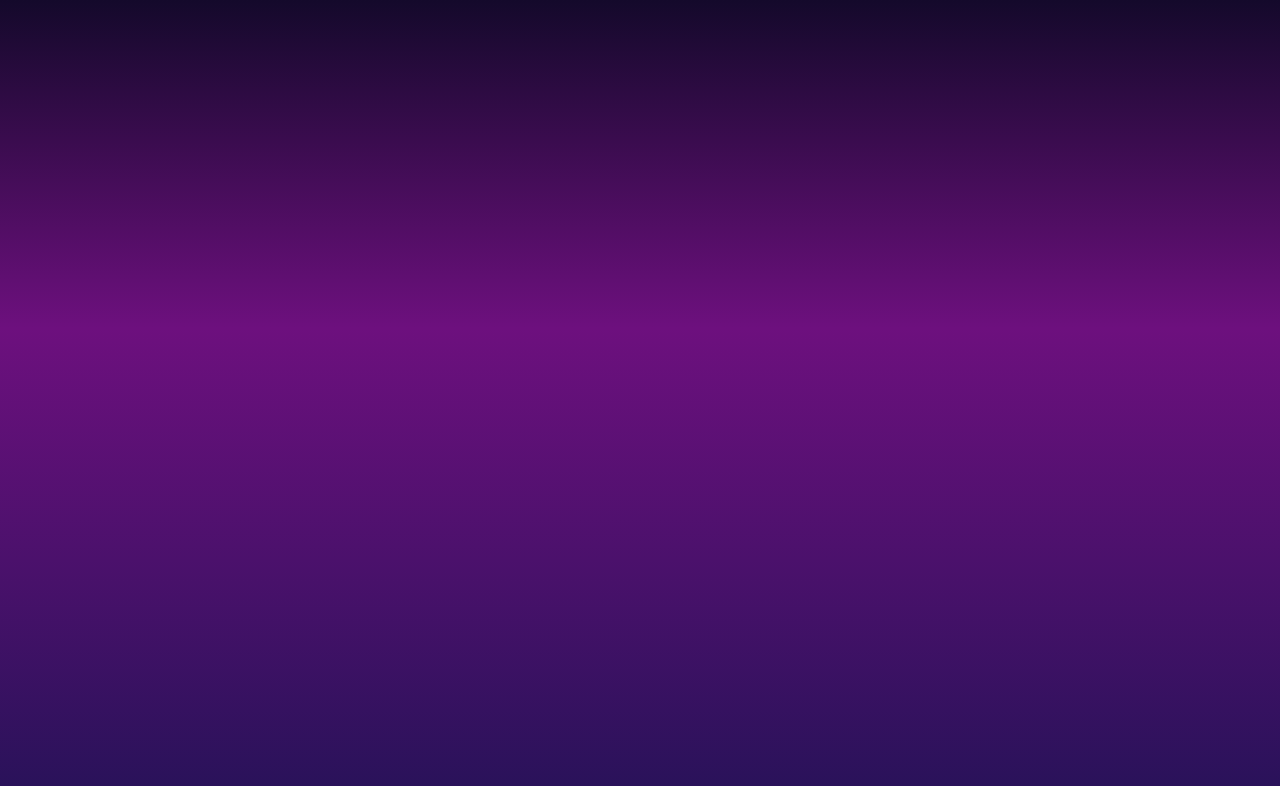
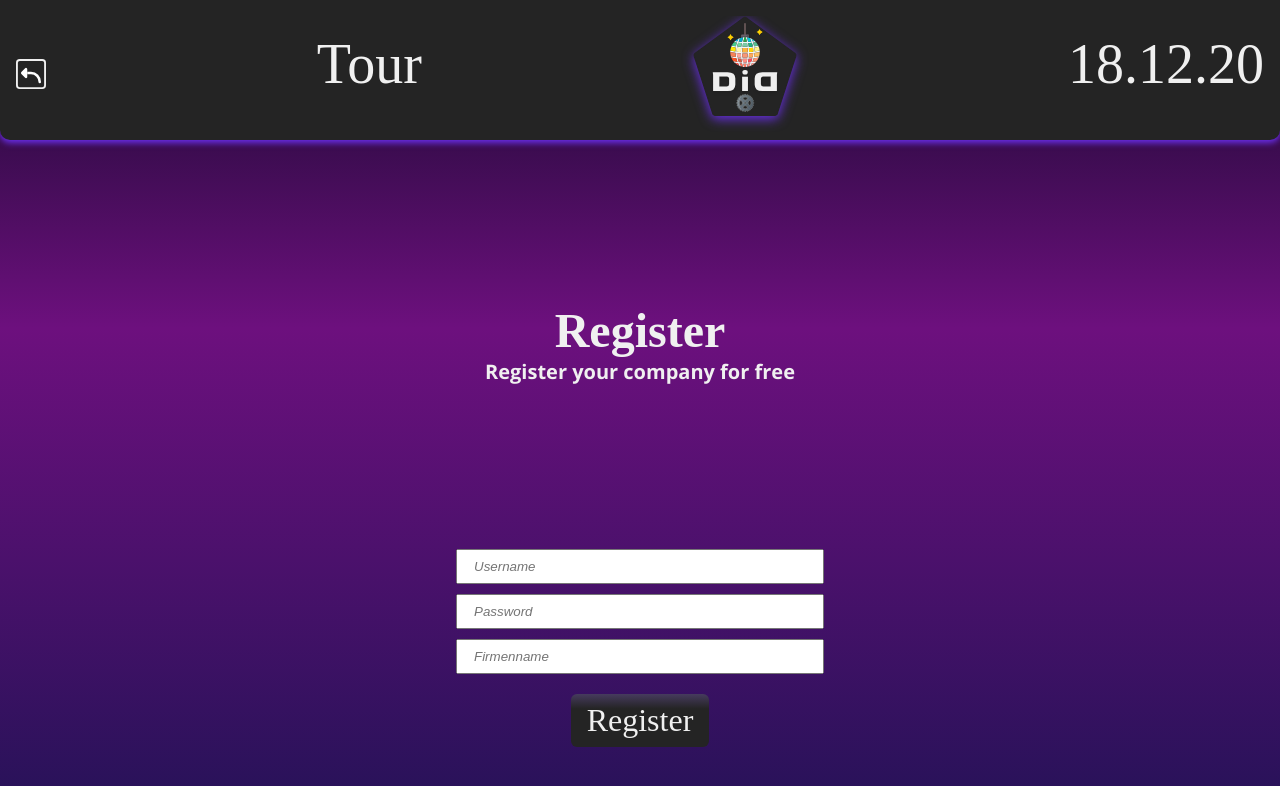
Before and after one commit to DiscoDevs/DispoDisco, a React (Create React App) app in the folder client/: page /register in a window 1280 px wide. Shown: the top 786 px of the page. Built offline with nearby package versions, Linux system fonts and the light colour scheme; a web font is replaced by a local one.

Commit message:
:sparkles: Add registration page and modify getRiders

```diff
--- a/client/src/components/helpers/RiderSelect.js
+++ b/client/src/components/helpers/RiderSelect.js
@@ -12,16 +12,19 @@ const RiderSelect = ({ onRiderChange }) => {
   const [riders, setRiders] = useState([]);
   const [activeAlias, setActiveAlias] = useState(null);
 
+  const company = localStorage.getItem("company");
+
   useEffect(() => {
     const fetchList = async () => {
       const list = await getEntryList({
         collectionName: "riders",
         key: "alias",
+        company,
       });
       setRiders(list);
     };
     fetchList();
-  }, []);
+  }, [company]);
 
   return (
     <RiderGrid>
--- a/client/src/pages/Login.js
+++ b/client/src/pages/Login.js
@@ -30,14 +30,12 @@ const Login = () => {
     const doFetch = async () => {
       if (loginData.username !== "") {
         const loginstate = await validateUser(loginData);
-        console.log(loginstate);
         if (loginstate === true) {
           setLoggedIn(true);
           setFalseLogin(false);
           setCompanyName(
             await getCompanyName({ username: loginData.username })
           );
-          console.log(await getCompanyName({ username: loginData.username }));
         } else {
           setFalseLogin(true);
         }
@@ -49,14 +47,15 @@ const Login = () => {
   useEffect(() => {
     if (user !== "") {
       const doFetch = async () => {
-        setRiderImage(await getRiderImage({ alias: user }));
+        setRiderImage(
+          await getRiderImage({ alias: user, company: companyName })
+        );
       };
       doFetch();
     }
-  }, [user]);
+  }, [user, companyName]);
 
   useEffect(() => {
-    console.log(companyName);
     localStorage.setItem("company", companyName);
   }, [companyName]);
 
--- a/client/src/pages/Register.js
+++ b/client/src/pages/Register.js
@@ -1,7 +1,94 @@
-import React from "react";
+import React, { useState } from "react";
+import { useHistory } from "react-router-dom";
+import styled from "styled-components/macro";
+import Button from "../components/Button";
+import Header from "../components/Header";
+import { CenterContent } from "../components/helpers/CenterContent";
+import Wrapper, { ContentWrapper } from "../components/helpers/Wrapper";
+import Input from "../components/Input";
+import { registerNewUser } from "../utils/api";
 
 const Register = () => {
-  return <div></div>;
+  const history = useHistory();
+
+  const [userdata, setUserdata] = useState({});
+
+  return (
+    <div>
+      <Wrapper>
+        <Header />
+        <CenterContent>
+          <ContentWrapper>
+            <Title>Register</Title>
+            <Subtitle>Register your company for free</Subtitle>
+            <Form
+              onSubmit={(event) => {
+                event.preventDefault();
+                localStorage.setItem("company", userdata.company);
+                if (!userdata.hash) {
+                  userdata.hash = "tree";
+                }
+                registerNewUser({ ...userdata });
+                history.push("/riders/new");
+              }}
+            >
+              <Input
+                required
+                id="username"
+                placeholder="Username"
+                value={userdata.username}
+                onChange={(event) => {
+                  setUserdata({ ...userdata, username: event.target.value });
+                }}
+              />
+              <Input
+                required
+                id="password"
+                placeholder="Password"
+                type="password"
+                value={userdata.password}
+                onChange={(event) => {
+                  setUserdata({ ...userdata, password: event.target.value });
+                }}
+              />
+              <Input
+                required
+                id="company"
+                placeholder="Firmenname"
+                value={userdata.company}
+                onChange={(event) => {
+                  setUserdata({ ...userdata, company: event.target.value });
+                }}
+              />
+              <Button design="menu" label="Register" type="submit" />
+            </Form>
+          </ContentWrapper>
+        </CenterContent>
+      </Wrapper>
+    </div>
+  );
 };
 
+const Title = styled.h2`
+  color: var(--text-primary);
+  font-size: clamp(2rem, 10vw, 3rem);
+`;
+
+const Subtitle = styled.h3`
+  text-align: center;
+  font-family: "Open Sans";
+  color: var(--text-primary);
+  font-size: clamp(0.75rem, 3vw, 1.25rem);
+`;
+
+const Form = styled.form`
+  margin-top: 10rem;
+  Input {
+    margin: 0.3rem auto;
+  }
+  Button {
+    margin-top: 1rem;
+  }
+`;
+
 export default Register;
--- a/client/src/utils/api.js
+++ b/client/src/utils/api.js
@@ -33,16 +33,28 @@ export async function getDataByID({ collectionName, id }) {
   return data;
 }
 
-export async function getEntryList({ collectionName }) {
-  const results = await fetch(`/api/${collectionName}/list`);
+export async function getEntryList({ collectionName, company }) {
+  const results = await fetch(`/api/${collectionName}/list?company=${company}`);
   const data = await results.json();
   return data;
 }
 
-export async function getRiderImage({ alias }) {
-  const result = await fetch(`/api/riders/picture?alias=${alias}`);
+export async function getRiderImage({ alias, company }) {
+  const result = await fetch(
+    `/api/riders/picture?alias=${alias}&company=${company}`
+  );
   const data = await result.json();
   return data.picture;
+}
+
+export async function registerNewUser({ username, password, company, hash }) {
+  await fetch("/api/users/register", {
+    method: "POST",
+    body: JSON.stringify({ username, password, company, hash }),
+    headers: {
+      "Content-Type": "application/json",
+    },
+  });
 }
 
 export async function validateUser({ username, password }) {
```
Also changed, not shown: 1 other file (tests, documents, lock files or other folders).
